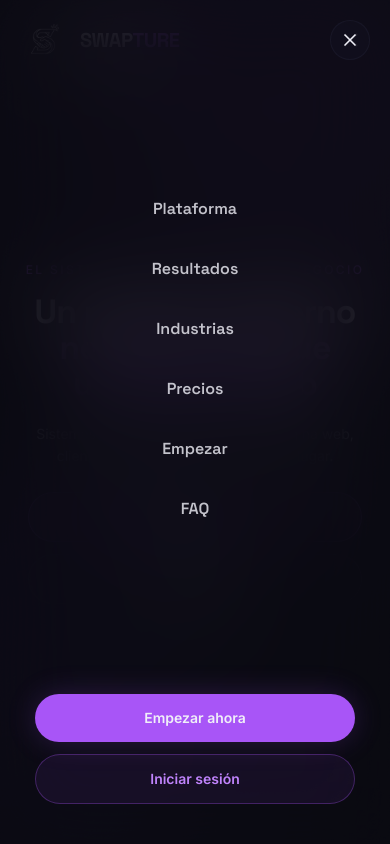
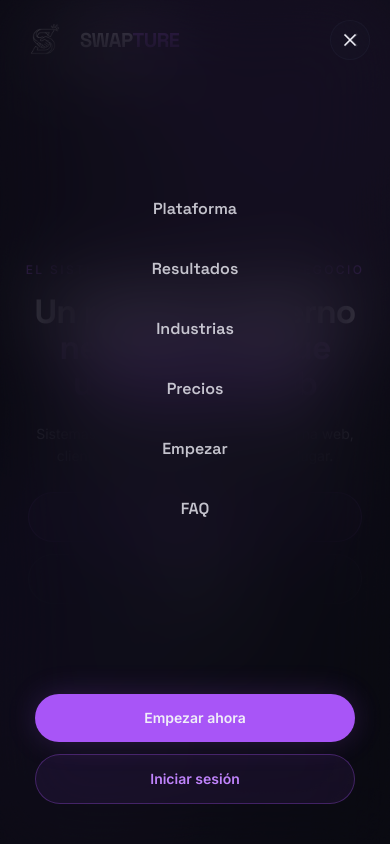
Before and after one commit to AaronC17/swapture, a Next.js app: page / in a window 390 px wide. Both pictures are taken after a click on the button "Toggle menu". Shown: the top 844 px of the page. Built offline with nearby package versions, Linux system fonts and the light colour scheme.

Commit message:
Navbar: menu movil mas translucido

```diff
--- a/src/components/Navbar.tsx
+++ b/src/components/Navbar.tsx
@@ -136,7 +136,7 @@ export default function Navbar() {
       {/* Mobile Menu */}
       <div
         className={clsx(
-          'lg:hidden fixed inset-0 w-full h-[100dvh] bg-bg/70 backdrop-blur-2xl flex flex-col z-[60] transition-all duration-400',
+          'lg:hidden fixed inset-0 w-full h-[100dvh] bg-bg/40 backdrop-blur-2xl flex flex-col z-[60] transition-all duration-400',
           mobileOpen
             ? 'opacity-100 pointer-events-auto'
             : 'opacity-0 pointer-events-none'
```
